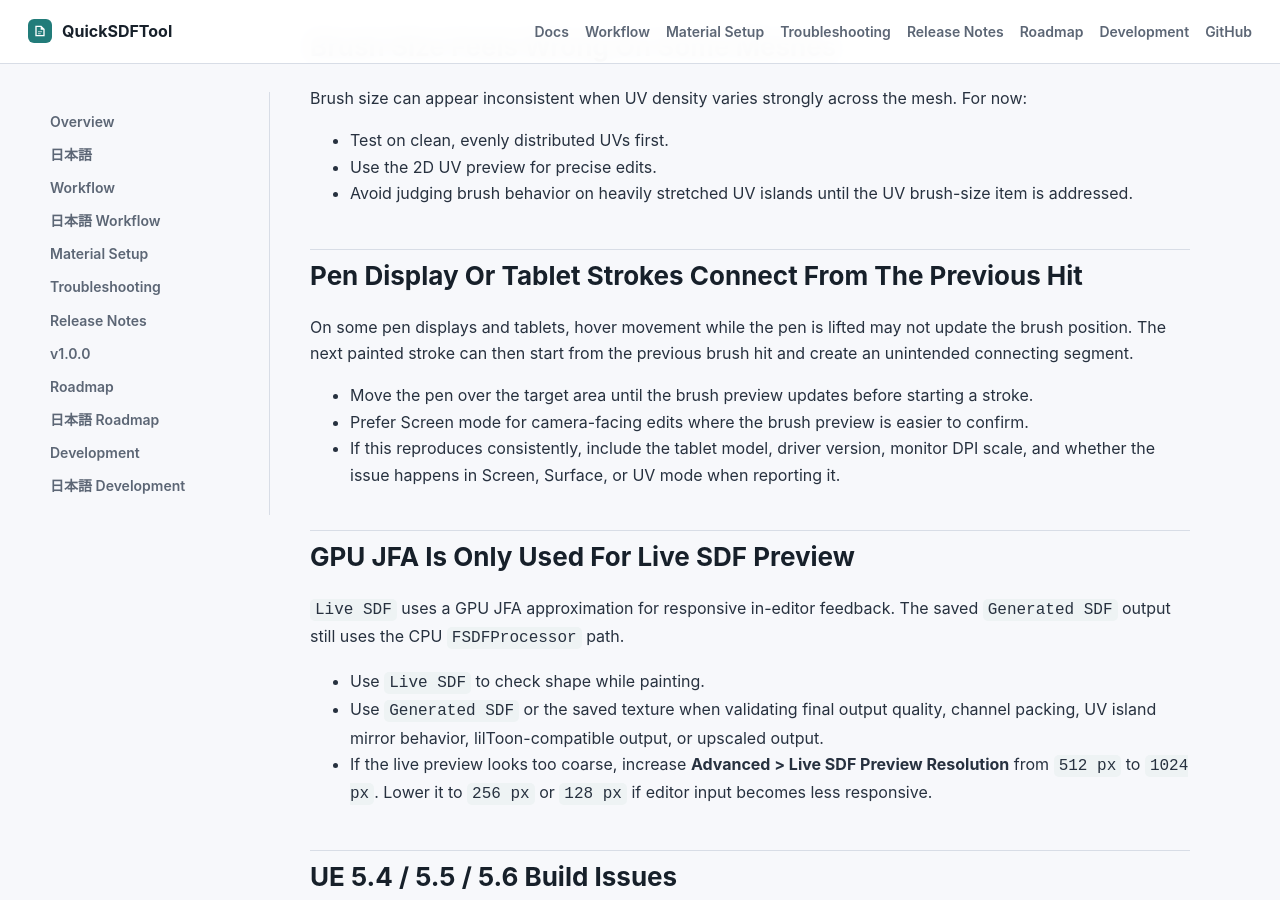
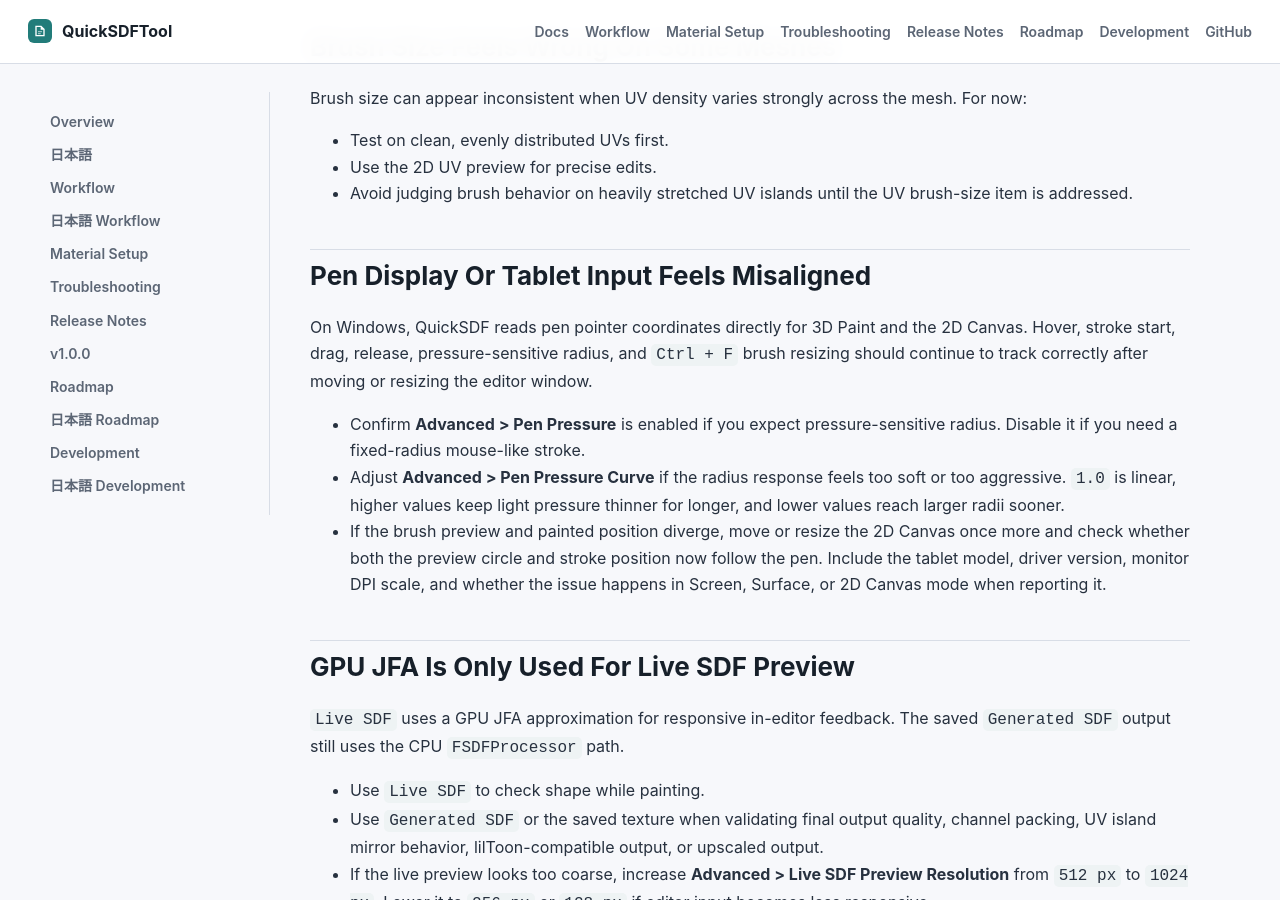
Before and after one commit to yeczrtu/QuickSDFTool, a Jekyll site: the page built from docs/troubleshooting.md, in a window 1280 px wide and 900 px high, scrolled down 678 px. Built offline with Jekyll 4.4.1, drawn with Linux system fonts in a browser that asks for light colours.

Commit message:
Document pen-display painting and pressure support

```diff
--- a/docs/troubleshooting.md
+++ b/docs/troubleshooting.md
@@ -27,13 +27,13 @@ Brush size can appear inconsistent when UV density varies strongly across the me
 - Use the 2D UV preview for precise edits.
 - Avoid judging brush behavior on heavily stretched UV islands until the UV brush-size item is addressed.
 
-## Pen Display Or Tablet Strokes Connect From The Previous Hit
+## Pen Display Or Tablet Input Feels Misaligned
 
-On some pen displays and tablets, hover movement while the pen is lifted may not update the brush position. The next painted stroke can then start from the previous brush hit and create an unintended connecting segment.
+On Windows, QuickSDF reads pen pointer coordinates directly for 3D Paint and the 2D Canvas. Hover, stroke start, drag, release, pressure-sensitive radius, and `Ctrl + F` brush resizing should continue to track correctly after moving or resizing the editor window.
 
-- Move the pen over the target area until the brush preview updates before starting a stroke.
-- Prefer Screen mode for camera-facing edits where the brush preview is easier to confirm.
-- If this reproduces consistently, include the tablet model, driver version, monitor DPI scale, and whether the issue happens in Screen, Surface, or UV mode when reporting it.
+- Confirm **Advanced > Pen Pressure** is enabled if you expect pressure-sensitive radius. Disable it if you need a fixed-radius mouse-like stroke.
+- Adjust **Advanced > Pen Pressure Curve** if the radius response feels too soft or too aggressive. `1.0` is linear, higher values keep light pressure thinner for longer, and lower values reach larger radii sooner.
+- If the brush preview and painted position diverge, move or resize the 2D Canvas once more and check whether both the preview circle and stroke position now follow the pen. Include the tablet model, driver version, monitor DPI scale, and whether the issue happens in Screen, Surface, or 2D Canvas mode when reporting it.
 
 ## GPU JFA Is Only Used For Live SDF Preview
 
```
Also changed, not shown: docs/development.md (+3 -0 lines), docs/ja/development.md (+3 -0 lines), docs/ja/workflow.md (+4 -2 lines), docs/workflow.md (+4 -2 lines), README.md, README_JP.md.
